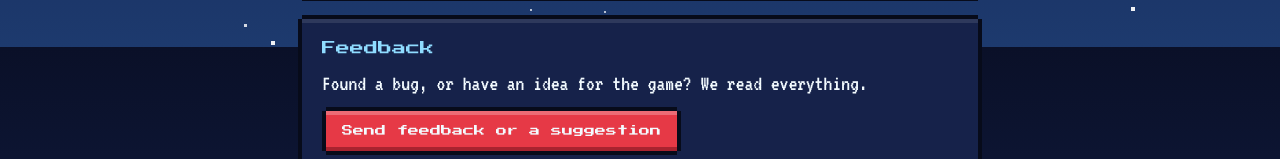
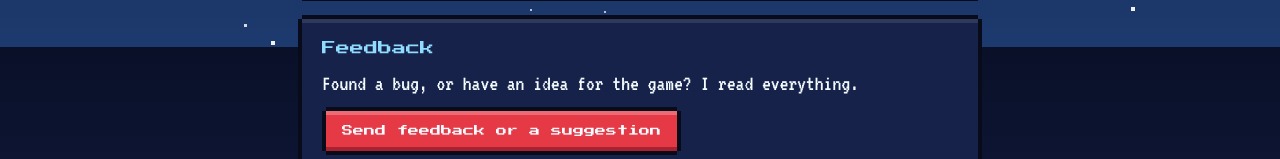
Before and after one commit to t-littlebits/North-Pole-Nightmare, a React (Vite) app: page /settings in a window 1280 px wide. Shown: the part 753-912 px from the top of the page. Built offline with nearby package versions, Linux system fonts and the light colour scheme; no server answers.

Commit message:
Update feedback message to use singular 'I'

```diff
--- a/src/pages/SettingsPage.jsx
+++ b/src/pages/SettingsPage.jsx
@@ -34,7 +34,7 @@ export default function SettingsPage() {
       </div>
       <div className="panel">
         <h2>Feedback</h2>
-        <p>Found a bug, or have an idea for the game? We read everything.</p>
+        <p>Found a bug, or have an idea for the game? I read everything.</p>
         <button className="btn" onClick={() => (!user && !isDemo ? setAuthOpen(true) : setFeedbackOpen(true))}>Send feedback or a suggestion</button>
         {!user && !isDemo && <p className="muted small-text">Sign in first. This keeps spam out.</p>}
       </div>
```
